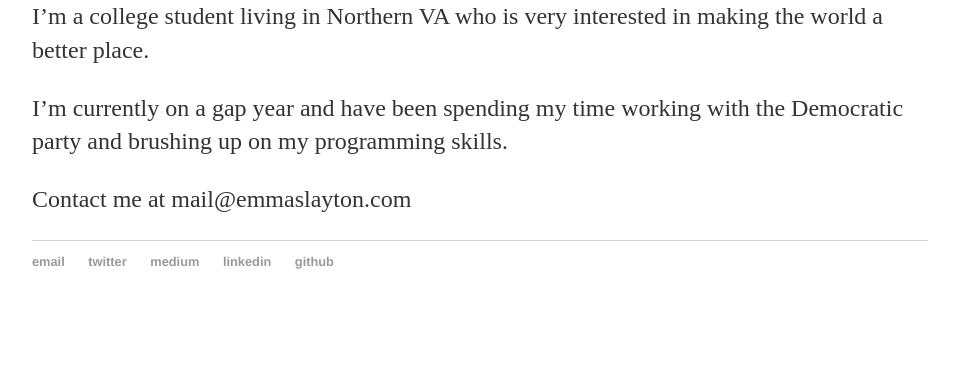
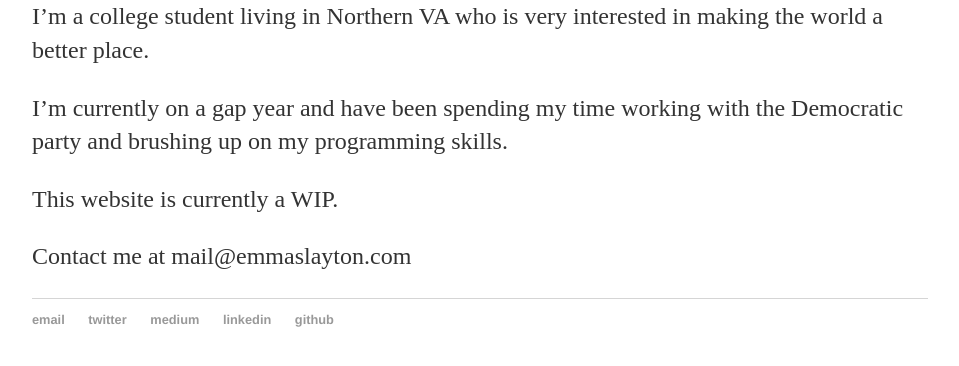
Before and after one commit to emmaslayton/emmaslayton.github.io, a Jekyll site: the page built from about/index.html, in a window 1280 px wide, cut to the strip 525-912 px from the top of the page. Shown: the top 366 px of the strip, without its empty margins (160-1119 px from the left). Built offline with Jekyll 4.4.1, drawn with Linux system fonts in a browser that asks for light colours.

Commit message:
Update index.html

```diff
--- a/about/index.html
+++ b/about/index.html
@@ -7,5 +7,6 @@ title: About me
 	<p><center><img src="http://68.media.tumblr.com/24b552ee341f9d377b8bdda6af957a5c/tumblr_inline_oi1f79Pom71s1qzmf_500.jpg"></center></p>
 	<p> I’m a college student living in Northern VA who is very interested in making the world a better place.</p>
 <p>I’m currently on a gap year and have been spending my time working with the Democratic party and brushing up on my programming skills.</p>
+	<p> This website is currently a WIP. </p>
 <p>Contact me at mail@emmaslayton.com</p>
 </div><!-- /.blurb -->
```
